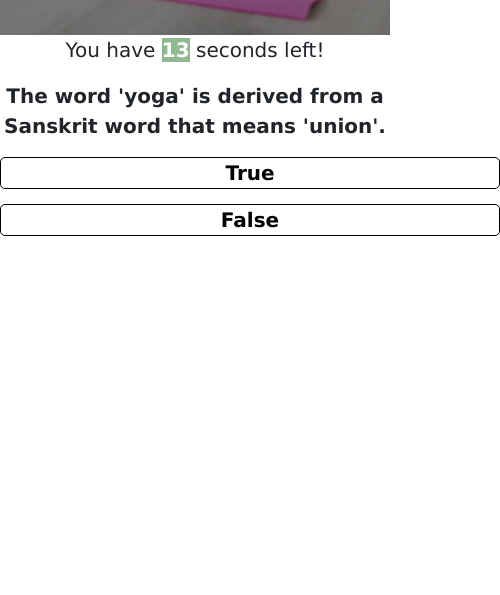
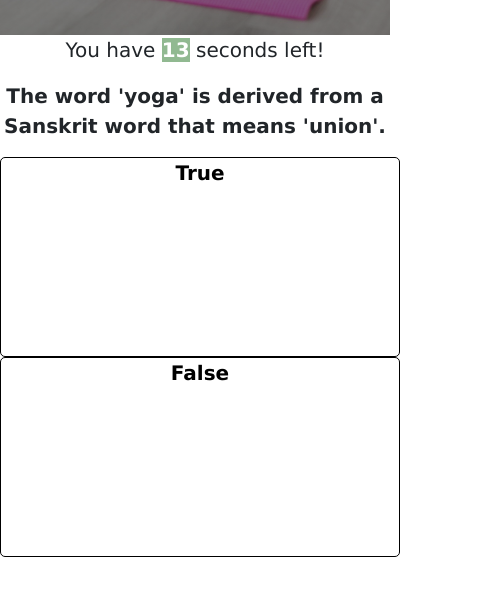
Before and after one commit to DanaNobile/TriviaGame, a plain HTML site: page index.html in a window 390 px wide. Both pictures are taken after a click on the button "Click Here to Start". Shown: the part 387-982 px from the top of the page, 500 px wide, since content can reach past the window. Before the commit the page ends 844 px from the top, so only its background shows below. Drawn offline with nearby package versions, Linux system fonts and the light colour scheme.

Commit message:
Continued working on mobile responsiveness

```diff
--- a/assets/css/style.css
+++ b/assets/css/style.css
@@ -135,17 +135,12 @@ padding-bottom: 150px;
         margin: auto;
     }
 
-    /* .image{
-        margin: auto;
-        width: 400px;
-    height: 200px;
 
- }
- .answers {
+.answers {
     margin: auto;
     width: 400px;
 height: 200px;
- } */
+ }
 
 
 }
```
